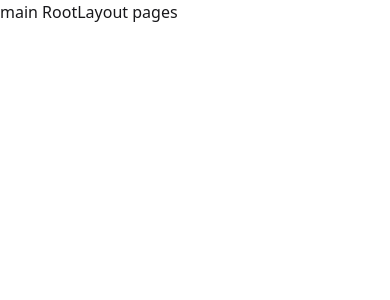
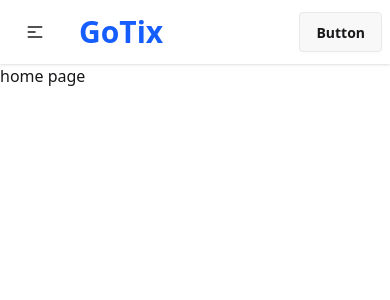
Before and after one commit to MUSTAKIMBIN/Go-Tix-Client, a React (Vite) app: page / in a window 390 px wide. Shown: the top 300 px of the page. Built offline with nearby package versions, Linux system fonts and the light colour scheme.

Commit message:
added home and allTickets pages route

```diff
--- /dev/null
+++ b/src/Components/Footer/Footer.jsx
@@ -0,0 +1,7 @@
+import React from "react";
+
+const Footer = () => {
+  return <div></div>;
+};
+
+export default Footer;
--- /dev/null
+++ b/src/Components/Logo/Logo.jsx
@@ -0,0 +1,14 @@
+import React from "react";
+import { Link } from "react-router";
+
+const Logo = () => {
+  return (
+    <Link to={"/"}>
+      <div>
+        <h1 className="text-3xl font-bold text-blue-600">GoTix</h1>
+      </div>
+    </Link>
+  );
+};
+
+export default Logo;
--- /dev/null
+++ b/src/Components/Navber/Navber.jsx
@@ -0,0 +1,58 @@
+import React from "react";
+import { NavLink } from "react-router";
+import Logo from "../Logo/Logo";
+
+const Navber = () => {
+  const links = (
+    <>
+      <li>
+        <NavLink to={"/"}>Home</NavLink>
+      </li>
+      <li>
+        <NavLink to={"/allTickets"}> All Tickets</NavLink>
+      </li>
+    </>
+  );
+  return (
+    <div className="navbar bg-base-100 shadow-sm">
+      <div className="navbar-start">
+        <div className="dropdown">
+          <div tabIndex={0} role="button" className="btn btn-ghost lg:hidden">
+            <svg
+              xmlns="http://www.w3.org/2000/svg"
+              className="h-5 w-5"
+              fill="none"
+              viewBox="0 0 24 24"
+              stroke="currentColor"
+            >
+              {" "}
+              <path
+                strokeLinecap="round"
+                strokeLinejoin="round"
+                strokeWidth="2"
+                d="M4 6h16M4 12h8m-8 6h16"
+              />{" "}
+            </svg>
+          </div>
+          <ul
+            tabIndex="-1"
+            className="menu menu-sm dropdown-content bg-base-100 rounded-box z-1 mt-3 w-52 p-2 shadow"
+          >
+            {links}
+          </ul>
+        </div>
+        <span className="btn btn-ghost text-xl">
+          <Logo></Logo>
+        </span>
+      </div>
+      <div className="navbar-center hidden lg:flex">
+        <ul className="menu menu-horizontal px-1">{links}</ul>
+      </div>
+      <div className="navbar-end">
+        <a className="btn">Button</a>
+      </div>
+    </div>
+  );
+};
+
+export default Navber;
--- a/src/LayOut/RootLayout/RootLayout.jsx
+++ b/src/LayOut/RootLayout/RootLayout.jsx
@@ -1,7 +1,16 @@
 import React from "react";
+import Navber from "../../Components/Navber/Navber";
+import { Outlet } from "react-router";
 
 const RootLayout = () => {
-  return <div>main RootLayout pages</div>;
+  return (
+    <div>
+      {/* main RootLayout pages */}
+      {/* added basics file setpus and router sertpus */}
+      <Navber></Navber>
+      <Outlet></Outlet>
+    </div>
+  );
 };
 
 export default RootLayout;
--- /dev/null
+++ b/src/Pages/AllTickets/AllTickets.jsx
@@ -0,0 +1,7 @@
+import React from "react";
+
+const AllTickets = () => {
+  return <div>All Tickets Page</div>;
+};
+
+export default AllTickets;
--- /dev/null
+++ b/src/Pages/Home/Home.jsx
@@ -0,0 +1,7 @@
+import React from "react";
+
+const Home = () => {
+  return <div>home page</div>;
+};
+
+export default Home;
--- a/src/Routes/Routes.jsx
+++ b/src/Routes/Routes.jsx
@@ -1,14 +1,22 @@
 import { createBrowserRouter } from "react-router";
 import RootLayout from "../LayOut/RootLayout/RootLayout";
+import AllTickets from "../Pages/AllTickets/AllTickets";
+import Home from "../Pages/Home/Home";
 
 const router = createBrowserRouter([
   {
     path: "/",
     element: <RootLayout></RootLayout>,
-  },
-  {
-    path: "about",
-    element: <div>about page</div>,
+    children: [
+      {
+        path: "/",
+        Component: Home,
+      },
+      {
+        path: "allTickets",
+        element: <AllTickets></AllTickets>,
+      },
+    ],
   },
 ]);
 
--- a/src/index.css
+++ b/src/index.css
@@ -1,2 +1,6 @@
 @import "tailwindcss";
 @plugin "daisyui";
+
+li a .active {
+  background-color: aqua;
+}
```
Also changed, not shown: 1 other file (tests, documents, lock files or other folders).
